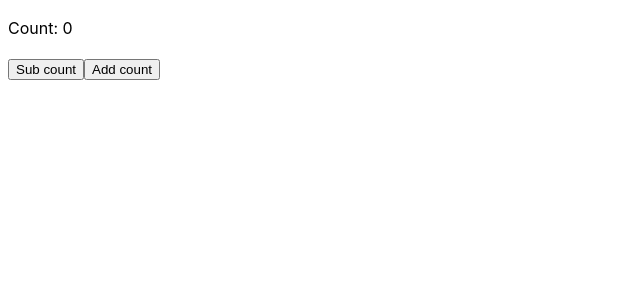
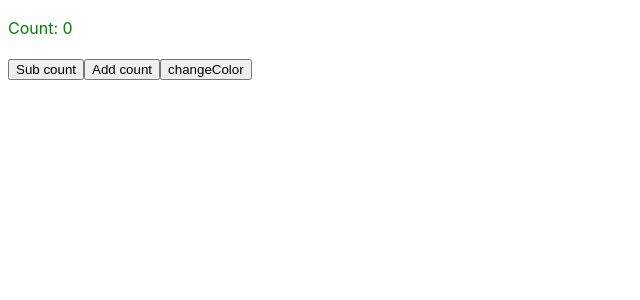
Before and after one commit to rakeshcooper/React_practice, a React (Vite) app: page / in a window 1280 px wide. Shown: the top 300 px of the page, without its empty margins (0-640 px from the left). Built offline with nearby package versions, Linux system fonts and the light colour scheme.

Commit message:
new update

```diff
--- a/src/assets/Effect.jsx
+++ b/src/assets/Effect.jsx
@@ -3,10 +3,11 @@ import { useState,useEffect } from "react"
 
 function Effect(){
     const[count, setCount] = useState(0)
+    const [color,setColor] = useState("green")
 
     useEffect(() => {
-        document.title = `Count: ${count}`
-    },[count])
+        document.title = `Count: ${count} ${color}`
+    },[count,color])
 
     function increaseHandler(){
         setCount(count => count + 1)
@@ -16,11 +17,16 @@ function Effect(){
         setCount(count => count - 1)
     }
 
+    function changeColor(){
+        setColor( color => color === "green" ? "red" : "green")
+    }
+
     return(
     <div>
-        <p>Count: {count}</p>
+        <p style={{color: color}}>Count: {count}</p>
         <button onClick={decreaseHandler}>Sub count</button>
         <button onClick={increaseHandler}>Add count</button>
+        <button onClick={changeColor}>changeColor</button>
     </div>
  )
 }
```
